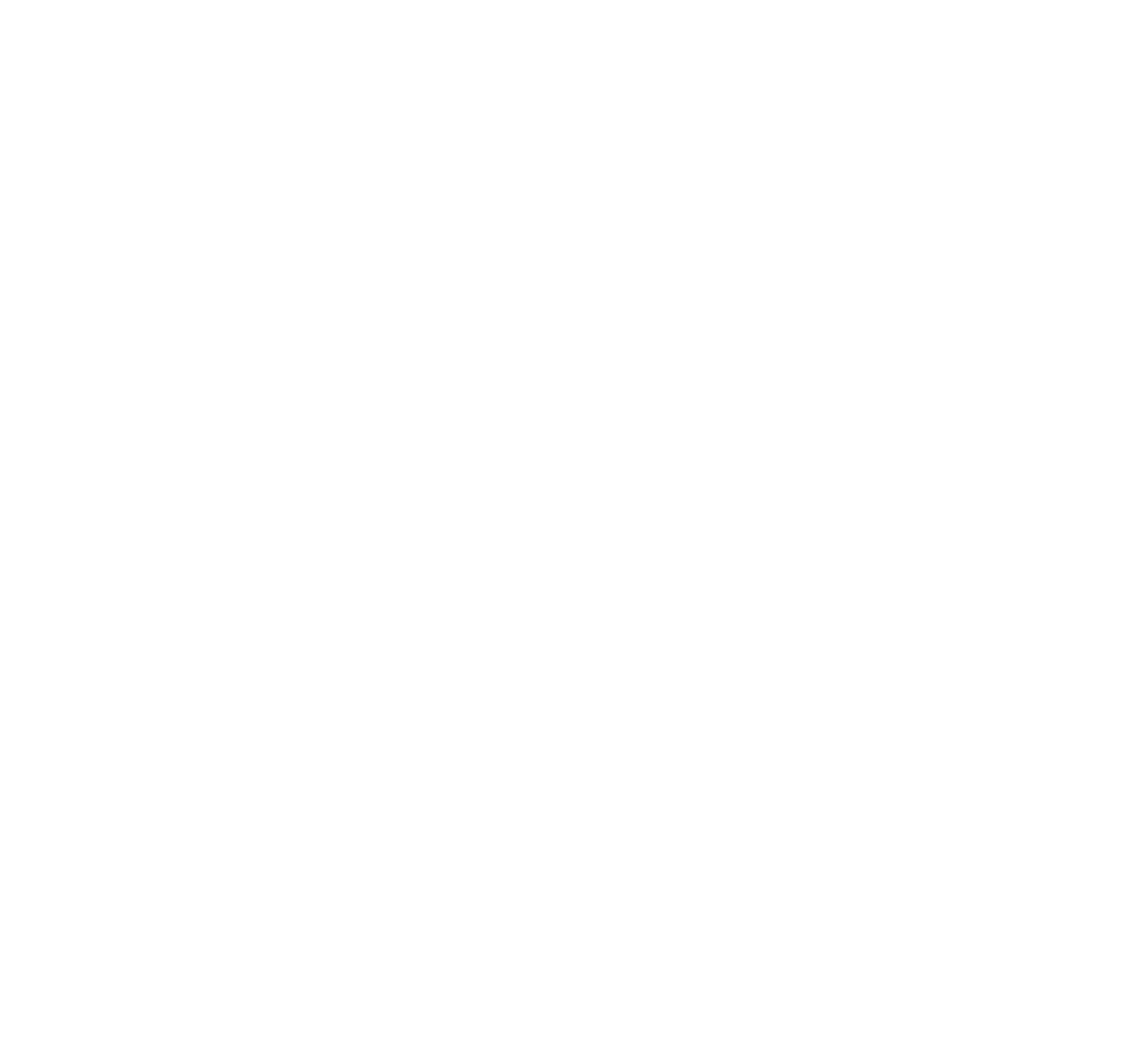
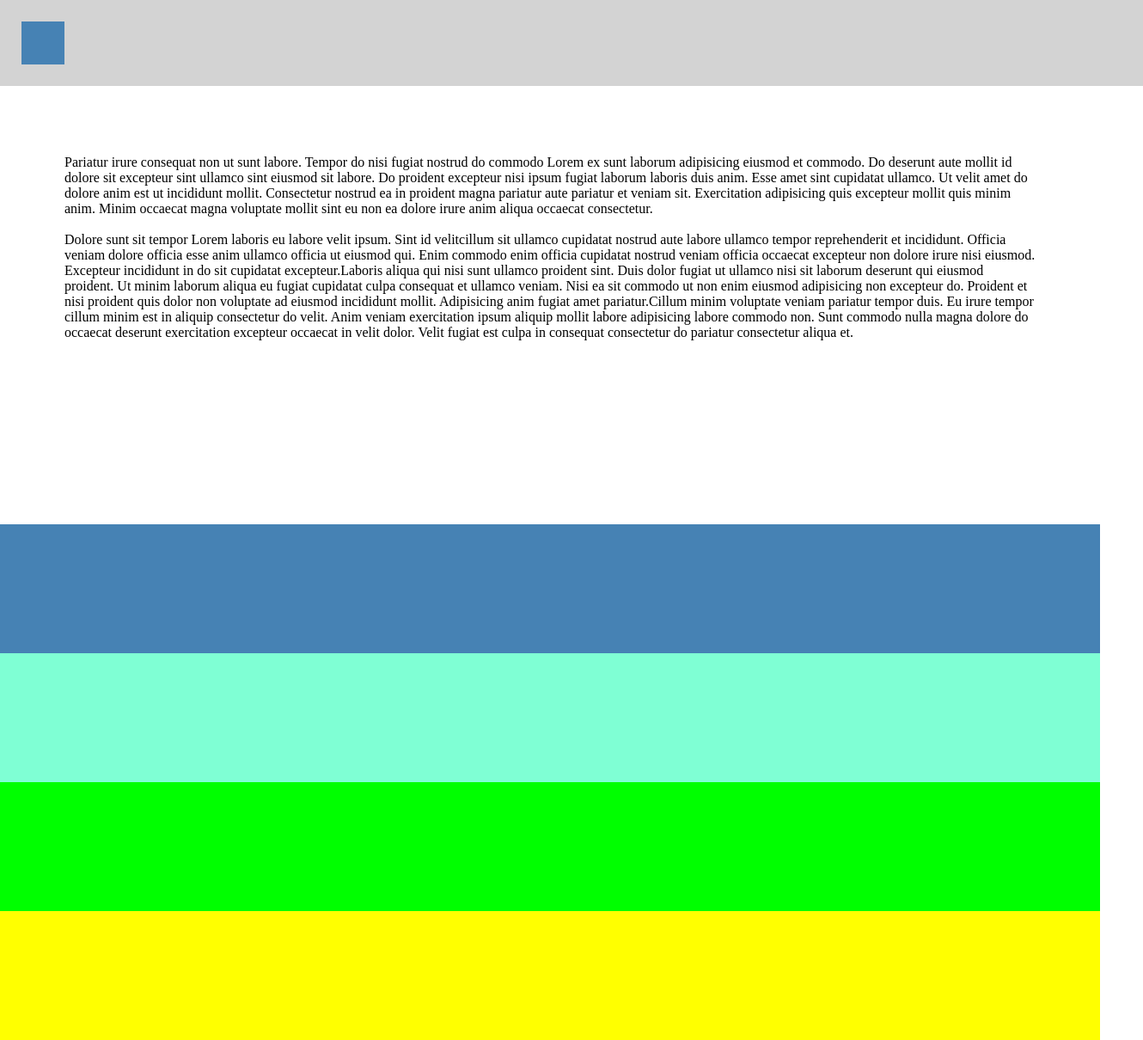
Before and after one commit to lhorsley02/HTML-CSS-2, a plain HTML site: page drill-3/index.html in a window 1280 px wide. Shown: the whole page at 86% size, 1330 px wide, since content can reach past the window. Before the commit the page ends 800 px from the top, so only its background shows below. Drawn offline with Linux system fonts and the light colour scheme.

Commit message:
Drill-3 Complete

```diff
--- a/drill-3/index.css
+++ b/drill-3/index.css
@@ -0,0 +1,62 @@
+body {
+    padding: 0%;
+    margin: 0px;
+}
+
+header {
+    display: flex;
+    height: 50px;
+    width: 100%;
+    background-color: lightgray;
+    padding: 25px;
+}
+
+.blue-box {
+    position: relative;
+    height: 50px;
+    width: 50px;
+    background-color: steelblue;
+}
+
+p {
+    position: relative;
+    height: 350px;
+    padding-left: 75px;
+    padding-right: 75px;
+    padding-top: 5%;
+    padding-bottom: 5%;
+}
+
+.colors {
+    display: flex;
+    flex-direction: column;
+    align-items: center;
+}
+
+.big-blue{
+    position: relative;
+    background-color: steelblue;
+    height: 150px;
+    width: 100%;
+}
+
+.seafoam {
+    position: relative;
+    background-color: aquamarine;
+    height: 150px;
+    width: 100%;
+}
+
+.lime {
+    position: relative;
+    background-color: lime;
+    height: 150px;
+    width: 100%;
+}
+
+.yellow {
+    position: relative;
+    background-color: yellow;
+    height: 150px;
+    width: 100%;
+}
--- a/drill-3/index.html
+++ b/drill-3/index.html
@@ -1 +1,60 @@
 <!-- be sure to look at the example gif as well -->
+<!DOCTYPE html>
+<html lang="en">
+<head>
+    <meta charset="UTF-8">
+    <meta http-equiv="X-UA-Compatible" content="IE=edge">
+    <meta name="viewport" content="width=device-width, initial-scale=1.0">
+    <link rel="stylesheet" href="index.css">
+    <title>Drill 3</title>
+</head>
+<body>
+    <header>
+        <section class="blue-box">
+        </section>
+    </header>
+    <section class="container">
+       <p>
+            Pariatur irure consequat non ut sunt labore. Tempor do nisi fugiat
+            nostrud do commodo Lorem ex sunt laborum adipisicing eiusmod et
+            commodo. Do deserunt aute mollit id dolore sit excepteur sint ullamco
+            sint eiusmod sit labore. Do proident excepteur nisi ipsum fugiat
+            laborum laboris duis anim. Esse amet sint cupidatat ullamco. Ut velit
+            amet do dolore anim est ut incididunt mollit. Consectetur nostrud ea
+            in proident magna pariatur aute pariatur et veniam sit. Exercitation
+            adipisicing quis excepteur mollit quis minim anim. Minim occaecat magna
+            voluptate mollit sint eu non ea dolore irure anim aliqua occaecat
+            consectetur.
+            </br> </br>
+            Dolore sunt sit tempor Lorem laboris eu labore velit ipsum. Sint id
+            velitcillum sit ullamco cupidatat nostrud aute labore ullamco tempor
+            reprehenderit et incididunt. Officia veniam dolore officia esse anim
+            ullamco officia ut eiusmod qui. Enim commodo enim officia cupidatat
+            nostrud veniam officia occaecat excepteur non dolore irure nisi eiusmod.
+            Excepteur incididunt in do sit cupidatat excepteur.Laboris aliqua qui
+            nisi sunt ullamco proident sint. Duis dolor fugiat ut ullamco nisi sit
+            laborum deserunt qui eiusmod proident. Ut minim laborum aliqua eu fugiat
+            cupidatat culpa consequat et ullamco veniam. Nisi ea sit commodo ut non
+             enim eiusmod adipisicing non excepteur do. Proident et nisi proident
+             quis dolor non voluptate ad eiusmod incididunt mollit. Adipisicing
+             anim fugiat amet pariatur.Cillum minim voluptate veniam pariatur
+             tempor duis. Eu irure tempor cillum minim est in aliquip consectetur
+             do velit. Anim veniam exercitation ipsum aliquip mollit labore
+             adipisicing labore commodo non. Sunt commodo nulla magna dolore do
+             occaecat deserunt exercitation excepteur occaecat in velit dolor.
+             Velit fugiat est culpa in consequat consectetur do pariatur consectetur
+             aliqua et.
+            </p>
+    </section>
+    <section class="colors">
+        <section class="big-blue">
+        </section>
+        <section class="seafoam">
+        </section>
+        <section class="lime">
+        </section>
+        <section class="yellow">
+        </section>
+    </section>
+</body>
+</html>
```
